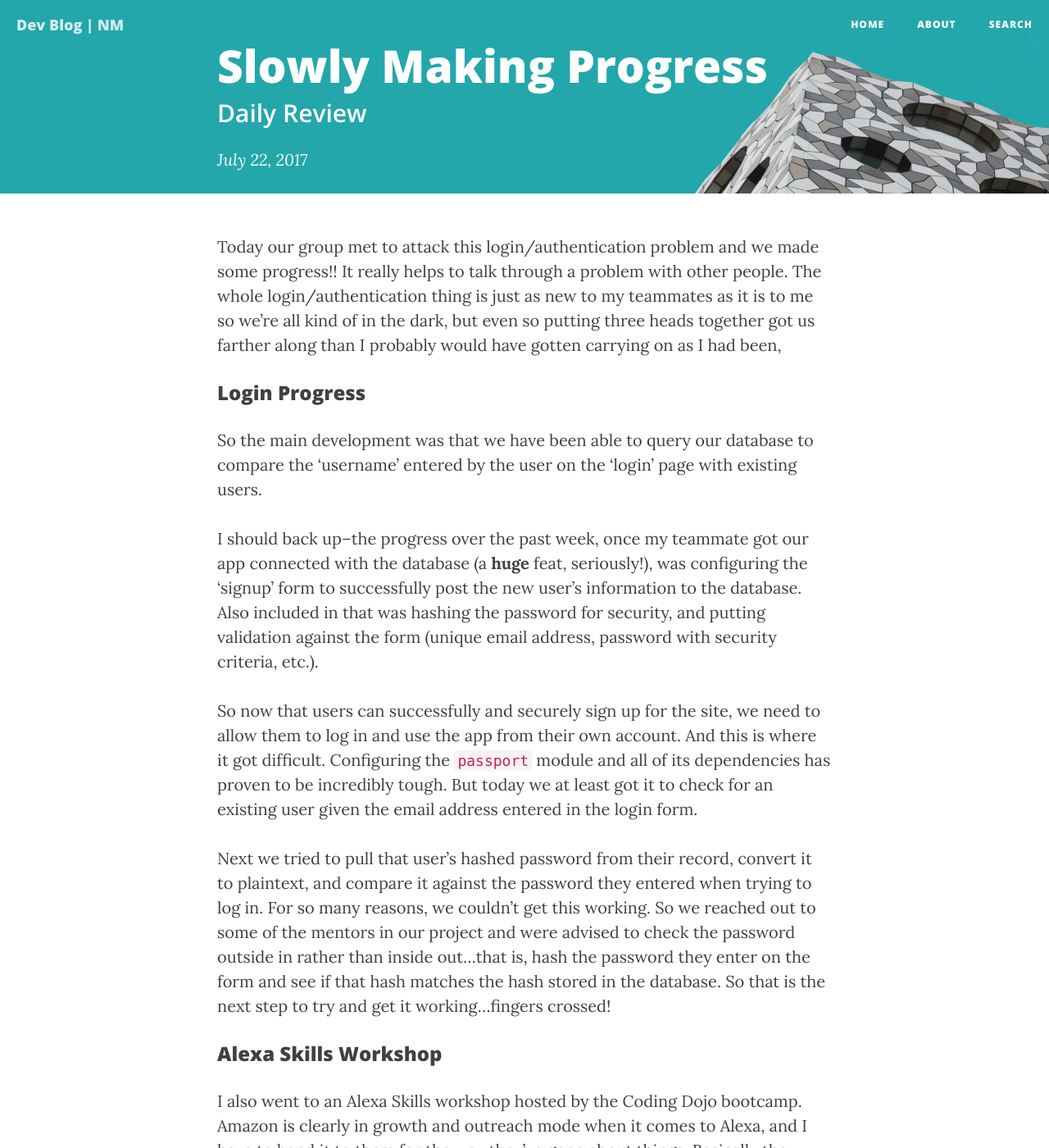
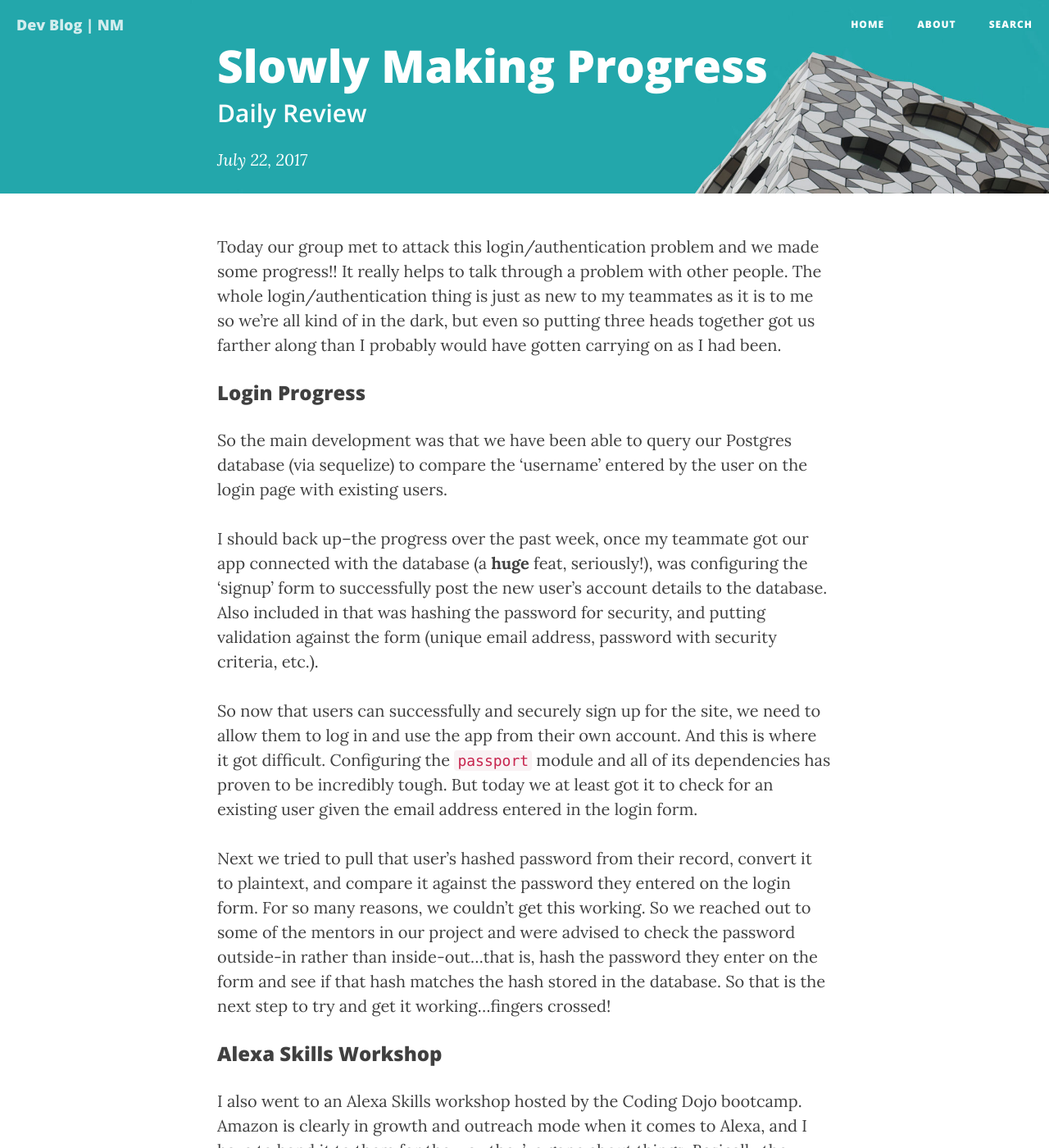
Before and after one commit to niamurrell/jekyll-blog, a Jekyll site: the page built from _posts/2017-07-22-slowly-making-progress.md, in a window 1280 px wide and 1400 px high. Shown: the whole window at 82% size. Built offline with Jekyll 4.4.1, drawn with Linux system fonts in a browser that asks for light colours; nearby versions of some CDN libraries.

Commit message:
Add today's post

```diff
--- a/_posts/2017-07-22-slowly-making-progress.md
+++ b/_posts/2017-07-22-slowly-making-progress.md
@@ -1,23 +1,23 @@
 ---
 layout:     post
-title:
+title:      Slowly Making Progress
 author:     Nia
-tags:
+tags: 		  CodingForProduct Authentication Alexa
 subtitle:  	Daily Review
 category:   daily
 ---
 
-Today our group met to attack this login/authentication problem and we made some progress!! It really helps to talk through a problem with other people. The whole login/authentication thing is just as new to my teammates as it is to me so we're all kind of in the dark, but even so putting three heads together got us farther along than I probably would have gotten carrying on as I had been,
+Today our group met to attack this login/authentication problem and we made some progress!! It really helps to talk through a problem with other people. The whole login/authentication thing is just as new to my teammates as it is to me so we're all kind of in the dark, but even so putting three heads together got us farther along than I probably would have gotten carrying on as I had been.
 
 ### Login Progress
 
-So the main development was that we have been able to query our database to compare the 'username' entered by the user on the 'login' page with existing users.
+So the main development was that we have been able to query our Postgres database (via sequelize) to compare the 'username' entered by the user on the login page with existing users.
 
-I should back up--the progress over the past week, once my teammate got our app connected with the database (a **huge** feat, seriously!), was configuring the 'signup' form to successfully post the new user's information to the database. Also included in that was hashing the password for security, and putting validation against the form (unique email address, password with security criteria, etc.).
+I should back up--the progress over the past week, once my teammate got our app connected with the database (a **huge** feat, seriously!), was configuring the 'signup' form to successfully post the new user's account details to the database. Also included in that was hashing the password for security, and putting validation against the form (unique email address, password with security criteria, etc.).
 
 So now that users can successfully and securely sign up for the site, we need to allow them to log in and use the app from their own account. And this is where it got difficult. Configuring the `passport` module and all of its dependencies has proven to be incredibly tough. But today we at least got it to check for an existing user given the email address entered in the login form.
 
-Next we tried to pull that user's hashed password from their record, convert it to plaintext, and compare it against the password they entered when trying to log in. For so many reasons, we couldn't get this working. So we reached out to some of the mentors in our project and were advised to check the password outside in rather than inside out...that is, hash the password they enter on the form and see if that hash matches the hash stored in the database. So that is the next step to try and get it working...fingers crossed!
+Next we tried to pull that user's hashed password from their record, convert it to plaintext, and compare it against the password they entered on the login form. For so many reasons, we couldn't get this working. So we reached out to some of the mentors in our project and were advised to check the password outside-in rather than inside-out...that is, hash the password they enter on the form and see if that hash matches the hash stored in the database. So that is the next step to try and get it working...fingers crossed!
 
 ### Alexa Skills Workshop
 
```
